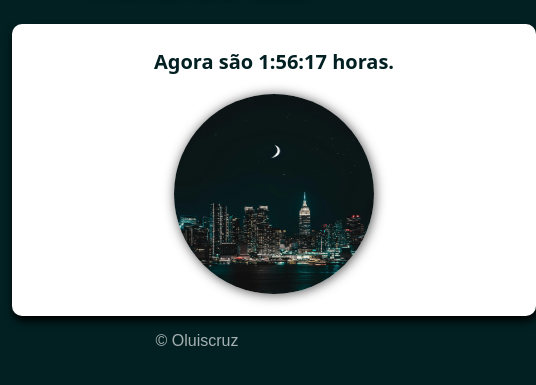
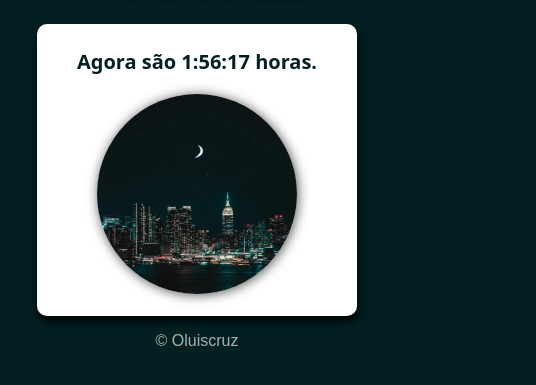
Before and after one commit to Oluiscruz/Relogio, a plain HTML site: page index.html in a window 390 px wide. Shown: the part 87-472 px from the top of the page, 536 px wide, since content can reach past the window. Drawn offline with Linux system fonts and the light colour scheme.

Commit message:
responsividade

```diff
--- a/style.css
+++ b/style.css
@@ -44,3 +44,8 @@ img{
 #msg{
     color: #022022;
 }
+@media only screen and (max-width: 900px) {
+    section{
+        width: 80%;
+    }
+}
```
